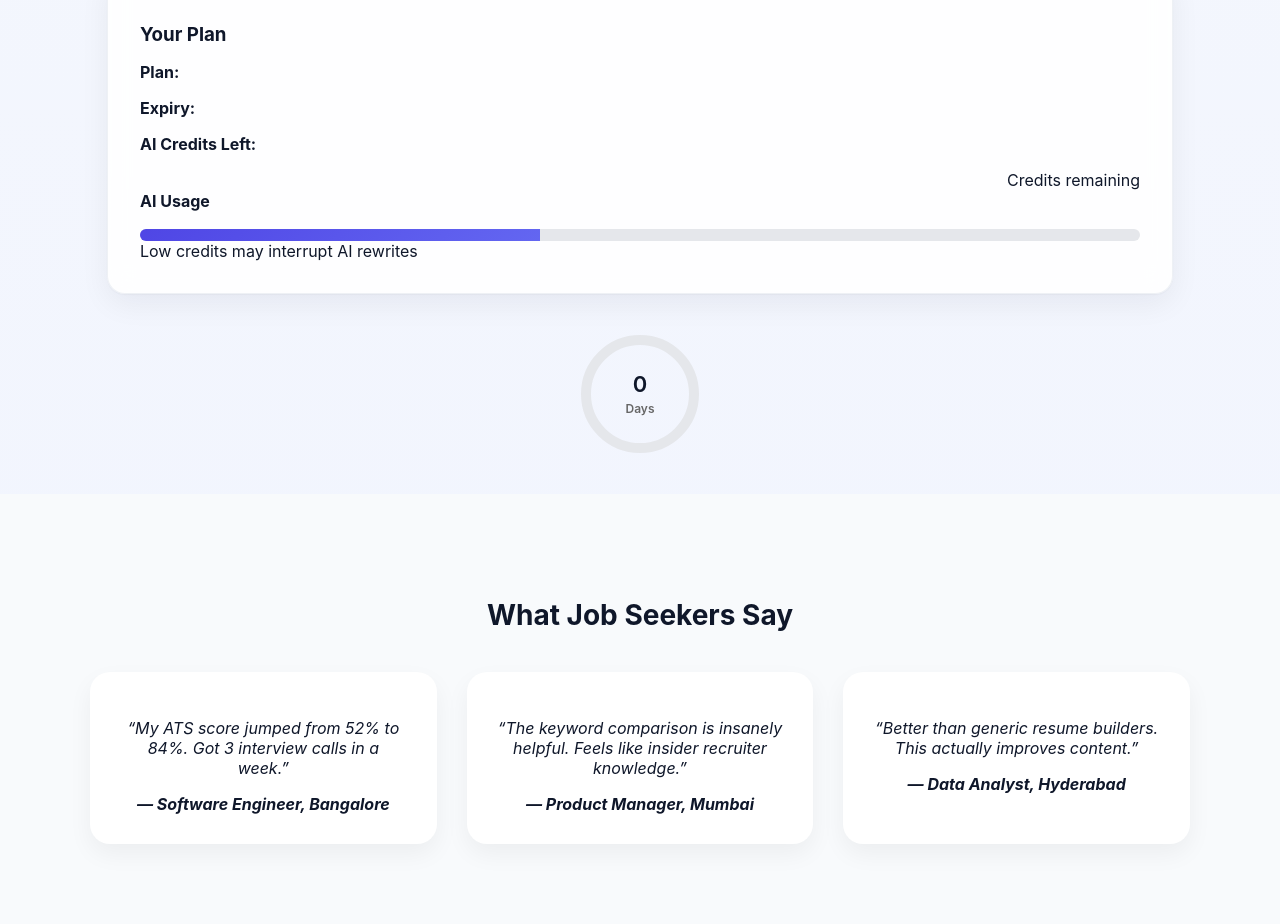
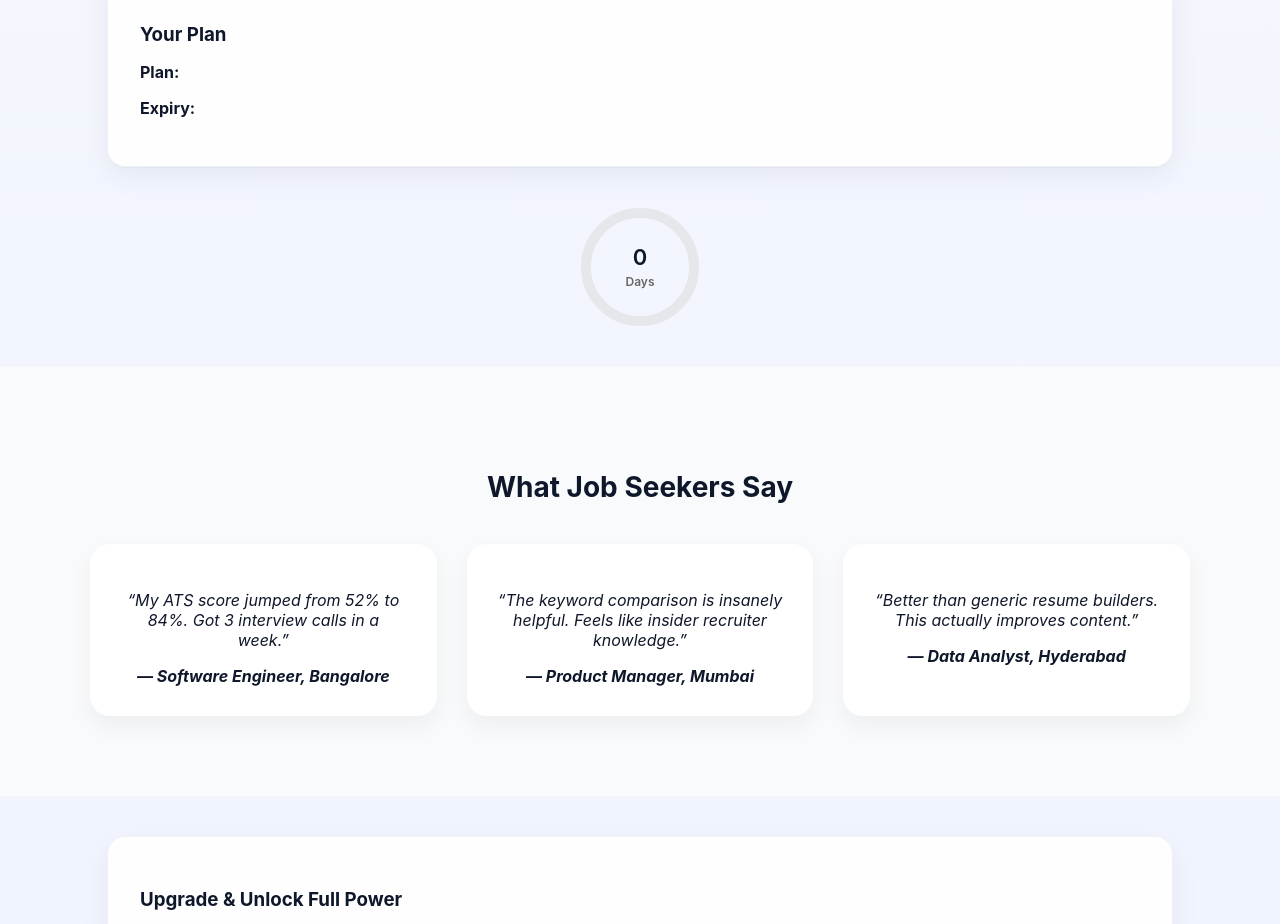
Before and after one commit to Developer-Abhimanyu/ResumeIQ, a plain HTML site: page index.html in a window 1280 px wide. Shown: the part 2180-3104 px from the top of the page. Drawn offline with nearby package versions, Linux system fonts and the light colour scheme; no server answers.

Commit message:
credit summary removed

```diff
--- a/index.html
+++ b/index.html
@@ -172,22 +172,6 @@
     <p><b>Plan:</b> <span id="plan"></span></p>
     <p><b>Expiry:</b> <span id="expiry"></span></p>
 <p id="daysLeft" class="days-left"></p>
-    <p><b>AI Credits Left:</b> <span id="aiLeft"></span></p>
-
-    <div class="usage-box">
-      <div class="usage-header">
-        <h4>AI Usage</h4>
-        <span id="usageLabel">Credits remaining</span>
-      </div>
-
-      <div class="usage-bar">
-        <div id="usageFill" class="usage-fill"></div>
-      </div>
-
-      <div class="usage-footer">
-        Low credits may interrupt AI rewrites
-      </div>
-    </div>
   </div>
 
 <div class="countdown-wrapper">
```
